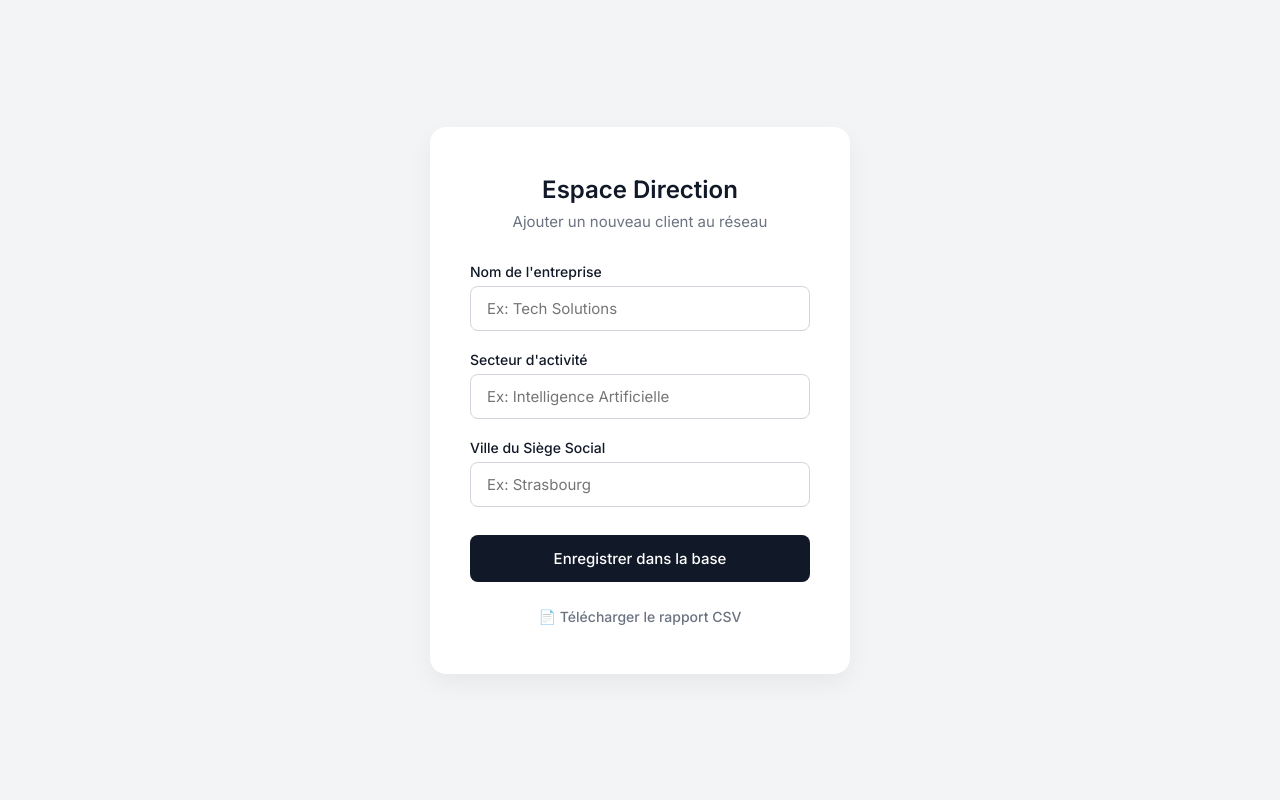
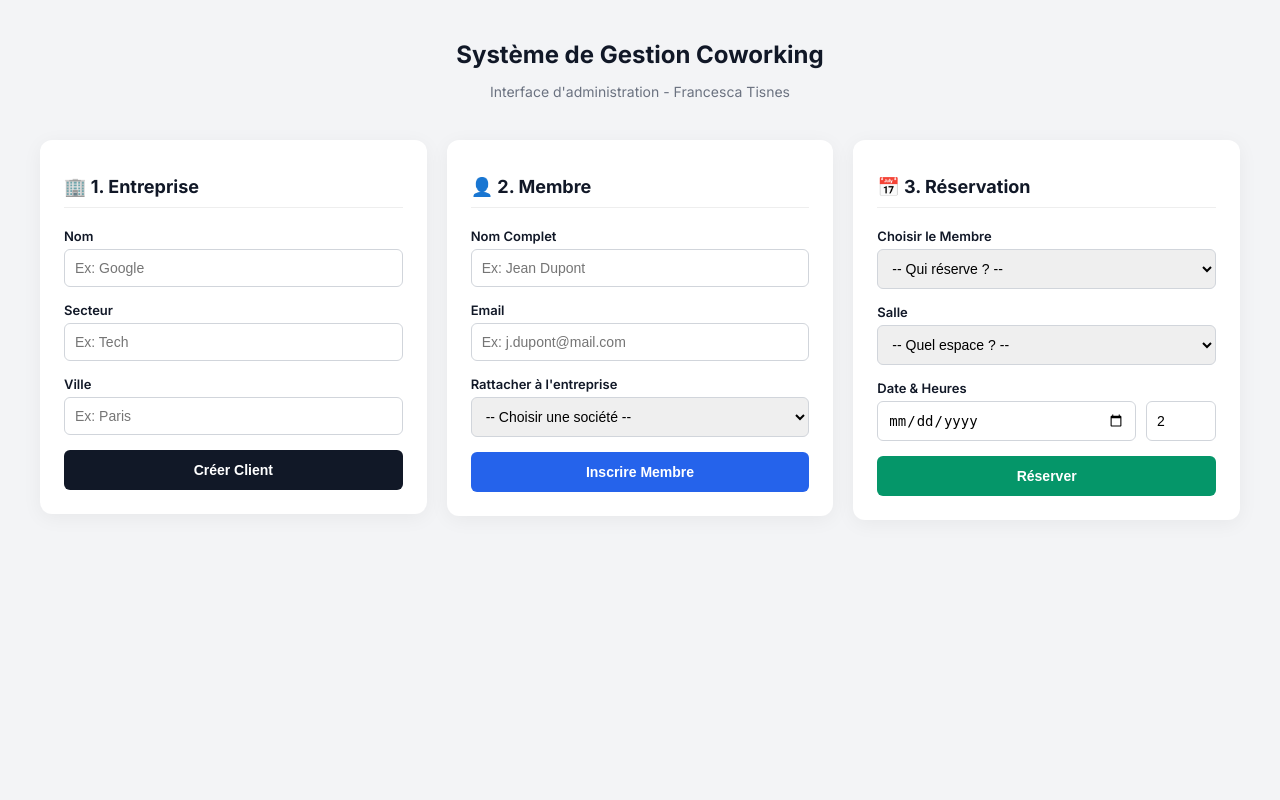
Before and after one commit to f-tisnes/projet_coworking_py_sql, a Flask app: page / in a window 1280 px wide. Run offline with Flask 3, Linux system fonts and the light colour scheme; data that the repository does not hold is empty.

Commit message:
Ajout du workflow complet (Entreprise/Membre/Réservation) et diagramme Mermaid

```diff
--- a/app.py
+++ b/app.py
@@ -6,30 +6,68 @@ DB_PATH = "coworking_base.db"
 
 @app.route('/')
 def home():
-    """Affiche le formulaire principal."""
-    return render_template('index.html')
+    """Affiche les formulaires avec les listes dynamiques (Membres, Salles, Entreprises)."""
+    with sqlite3.connect(DB_PATH) as conn:
+        conn.row_factory = sqlite3.Row
+        cur = conn.cursor()
 
-@app.route('/ajouter', methods=['POST'])
-def ajouter():
-    """Gère l'insertion SQL et redirige vers la page de succès."""
+        # 1. On récupère les membres pour les réservations
+        cur.execute("SELECT id, nom_complet FROM membres ORDER BY nom_complet")
+        membres = cur.fetchall()
+
+        # 2. On récupère les salles pour les réservations
+        cur.execute("SELECT id, nom_salle FROM salles ORDER BY nom_salle")
+        salles = cur.fetchall()
+
+        # 3. On récupère les entreprises pour le nouveau membre
+        cur.execute("SELECT id, nom FROM entreprises ORDER BY nom")
+        entreprises = cur.fetchall()
+
+    return render_template('index.html', membres=membres, salles=salles, entreprises=entreprises)
+
+@app.route('/ajouter_entreprise', methods=['POST'])
+def ajouter_entreprise():
     nom = request.form.get('nom')
     secteur = request.form.get('secteur')
     ville = request.form.get('ville')
-
     try:
         with sqlite3.connect(DB_PATH) as conn:
             cur = conn.cursor()
-            cur.execute(
-                "INSERT INTO entreprises (nom, secteur, ville) VALUES (?, ?, ?)",
-                (nom, secteur, ville)
-            )
+            cur.execute("INSERT INTO entreprises (nom, secteur, ville) VALUES (?, ?, ?)", (nom, secteur, ville))
             conn.commit()
+        return render_template('success.html', message=f"L'entreprise {nom} a bien été ajoutée.")
+    except sqlite3.Error as e:
+        return f"Erreur : {e}", 500
 
-        # On passe le nom de l'entreprise à notre nouveau template de succès
-        return render_template('success.html', nom_entreprise=nom)
+@app.route('/ajouter_membre', methods=['POST'])
+def ajouter_membre():
+    """Lie un nouvel humain à une entreprise existante."""
+    nom_complet = request.form.get('nom_complet')
+    email = request.form.get('email')
+    entreprise_id = request.form.get('entreprise_id')
+    try:
+        with sqlite3.connect(DB_PATH) as conn:
+            cur = conn.cursor()
+            cur.execute("INSERT INTO membres (nom_complet, email, entreprise_id) VALUES (?, ?, ?)", (nom_complet, email, entreprise_id))
+            conn.commit()
+        return render_template('success.html', message=f"Le membre {nom_complet} a été rattaché avec succès.")
+    except sqlite3.Error as e:
+        return f"Erreur : {e}", 500
 
+@app.route('/ajouter_reservation', methods=['POST'])
+def ajouter_reservation():
+    membre_id = request.form.get('membre_id')
+    salle_id = request.form.get('salle_id')
+    date_resa = request.form.get('date_resa')
+    duree = request.form.get('duree')
+    try:
+        with sqlite3.connect(DB_PATH) as conn:
+            cur = conn.cursor()
+            cur.execute("INSERT INTO reservations (membre_id, salle_id, date_resa, duree_heures) VALUES (?, ?, ?, ?)", (membre_id, salle_id, date_resa, duree))
+            conn.commit()
+        return render_template('success.html', message=f"Réservation confirmée pour le {date_resa}.")
     except sqlite3.Error as e:
-        return f"<h1>❌ Erreur Système</h1><p>{e}</p><a href='/'>Retour</a>", 500
+        return f"Erreur : {e}", 500
 
 if __name__ == "__main__":
     app.run(debug=True)
--- a/templates/index.html
+++ b/templates/index.html
@@ -4,155 +4,127 @@
     <meta charset="UTF-8">
     <meta name="viewport" content="width=device-width, initial-scale=1.0">
     <title>Direction Coworking - TISNES</title>
-    <link href="https://fonts.googleapis.com/css2?family=Inter:wght@400;500;600&display=swap" rel="stylesheet">
+    <link href="https://fonts.googleapis.com/css2?family=Inter:wght@400;500;600;700&display=swap" rel="stylesheet">
     <style>
-        :root {
-            --primary: #111827; /* Noir très élégant pour les boutons */
-            --primary-hover: #374151;
-            --bg-color: #F3F4F6; /* Gris très doux pour le fond */
-            --card-bg: #FFFFFF;
-            --text-main: #111827;
-            --text-muted: #6B7280;
-            --border-color: #D1D5DB;
-            --input-focus: #3B82F6; /* Liseré bleu au clic */
+        :root { --primary: #111827; --bg-color: #F3F4F6; --card-bg: #FFFFFF; --text-muted: #6B7280; --input-focus: #3B82F6; }
+        body { font-family: 'Inter', sans-serif; background-color: var(--bg-color); margin: 0; padding: 40px; color: #111827; }
+
+        /* Layout en 3 colonnes pour le tableau de bord */
+        .container {
+            display: grid;
+            grid-template-columns: repeat(3, 1fr);
+            gap: 20px;
+            max-width: 1200px;
+            margin: 0 auto;
         }
 
-        body {
-            font-family: 'Inter', sans-serif;
-            background-color: var(--bg-color);
-            margin: 0;
-            display: flex;
-            justify-content: center;
-            align-items: center;
-            min-height: 100vh;
-            color: var(--text-main);
+        @media (max-width: 1024px) { .container { grid-template-columns: 1fr; } }
+
+        .card {
+            background: var(--card-bg);
+            padding: 24px;
+            border-radius: 12px;
+            box-shadow: 0 4px 20px rgba(0,0,0,0.05);
+            height: fit-content;
         }
 
-        .container {
-            background-color: var(--card-bg);
-            padding: 48px 40px;
-            border-radius: 16px;
-            box-shadow: 0 10px 25px rgba(0, 0, 0, 0.05);
-            width: 100%;
-            max-width: 420px;
-            box-sizing: border-box;
-            animation: fadeIn 0.4s ease-out;
-        }
+        h1 { font-size: 18px; margin-bottom: 20px; border-bottom: 1px solid #eee; padding-bottom: 10px; display: flex; align-items: center; gap: 10px; }
+        .form-group { margin-bottom: 15px; }
+        label { display: block; margin-bottom: 5px; font-size: 13px; font-weight: 600; }
+        input, select { width: 100%; padding: 10px; border: 1px solid #D1D5DB; border-radius: 6px; font-size: 14px; box-sizing: border-box; }
+        input:focus, select:focus { outline: none; border-color: var(--input-focus); ring: 2px var(--input-focus); }
 
-        @keyframes fadeIn {
-            from { opacity: 0; transform: translateY(10px); }
-            to { opacity: 1; transform: translateY(0); }
-        }
-
-        h1 {
-            margin: 0 0 8px 0;
-            font-size: 24px;
-            font-weight: 600;
-            text-align: center;
-        }
-
-        p.subtitle {
-            color: var(--text-muted);
-            text-align: center;
-            margin: 0 0 32px 0;
-            font-size: 15px;
-        }
-
-        .form-group {
-            margin-bottom: 20px;
-        }
-
-        label {
-            display: block;
-            margin-bottom: 6px;
-            font-weight: 500;
-            font-size: 14px;
-        }
-
-        input[type="text"] {
-            width: 100%;
-            padding: 12px 16px;
-            border: 1px solid var(--border-color);
-            border-radius: 8px;
-            font-size: 15px;
-            font-family: inherit;
-            transition: all 0.2s ease;
-            box-sizing: border-box;
-        }
-
-        input[type="text"]:focus {
-            outline: none;
-            border-color: var(--input-focus);
-            box-shadow: 0 0 0 3px rgba(59, 130, 246, 0.1);
-        }
-
-        button {
-            width: 100%;
-            padding: 14px;
-            background-color: var(--primary);
-            color: white;
-            border: none;
-            border-radius: 8px;
-            font-size: 15px;
-            font-weight: 500;
-            cursor: pointer;
-            transition: background-color 0.2s ease;
-            margin-top: 8px;
-            font-family: inherit;
-        }
-
-        button:hover {
-            background-color: var(--primary-hover);
-        }
-
-        .actions {
-            margin-top: 24px;
-            text-align: center;
-        }
-
-        .btn-secondary {
-            color: var(--text-muted);
-            text-decoration: none;
-            font-size: 14px;
-            font-weight: 500;
-            transition: color 0.2s ease;
-        }
-
-        .btn-secondary:hover {
-            color: var(--primary);
-            text-decoration: underline;
-        }
+        button { width: 100%; padding: 12px; border: none; border-radius: 6px; font-weight: 600; cursor: pointer; transition: 0.2s; font-size: 14px; color: white; }
+        .btn-black { background: #111827; }
+        .btn-blue { background: #2563EB; }
+        .btn-green { background: #059669; }
+        button:hover { opacity: 0.9; transform: translateY(-1px); }
     </style>
 </head>
 <body>
-    <div class="container">
-        <h1>Espace Direction</h1>
-        <p class="subtitle">Ajouter un nouveau client au réseau</p>
 
-        <form action="/ajouter" method="post">
-            <div class="form-group">
-                <label for="nom">Nom de l'entreprise</label>
-                <input type="text" id="nom" name="nom" placeholder="Ex: Tech Solutions" required>
+    <div style="text-align: center; margin-bottom: 40px;">
+        <h2 style="margin: 0;">Système de Gestion Coworking</h2>
+        <p style="color: var(--text-muted); font-size: 14px;">Interface d'administration - Francesca Tisnes</p>
     </div>
 
+    <div class="container">
+
+        <div class="card">
+            <h1>🏢 1. Entreprise</h1>
+            <form action="/ajouter_entreprise" method="post">
                 <div class="form-group">
-                <label for="secteur">Secteur d'activité</label>
-                <input type="text" id="secteur" name="secteur" placeholder="Ex: Intelligence Artificielle" required>
+                    <label>Nom</label>
+                    <input type="text" name="nom" placeholder="Ex: Google" required>
+                </div>
+                <div class="form-group">
+                    <label>Secteur</label>
+                    <input type="text" name="secteur" placeholder="Ex: Tech" required>
+                </div>
+                <div class="form-group">
+                    <label>Ville</label>
+                    <input type="text" name="ville" placeholder="Ex: Paris" required>
+                </div>
+                <button type="submit" class="btn-black">Créer Client</button>
+            </form>
         </div>
 
+        <div class="card">
+            <h1>👤 2. Membre</h1>
+            <form action="/ajouter_membre" method="post">
                 <div class="form-group">
-                <label for="ville">Ville du Siège Social</label>
-                <input type="text" id="ville" name="ville" placeholder="Ex: Strasbourg" required>
+                    <label>Nom Complet</label>
+                    <input type="text" name="nom_complet" placeholder="Ex: Jean Dupont" required>
+                </div>
+                <div class="form-group">
+                    <label>Email</label>
+                    <input type="text" name="email" placeholder="Ex: j.dupont@mail.com" required>
+                </div>
+                <div class="form-group">
+                    <label>Rattacher à l'entreprise</label>
+                    <select name="entreprise_id" required>
+                        <option value="">-- Choisir une société --</option>
+                        {% for ent in entreprises %}
+                            <option value="{{ ent.id }}">{{ ent.nom }}</option>
+                        {% endfor %}
+                    </select>
+                </div>
+                <button type="submit" class="btn-blue">Inscrire Membre</button>
+            </form>
         </div>
 
-            <button type="submit">Enregistrer dans la base</button>
+        <div class="card">
+            <h1>📅 3. Réservation</h1>
+            <form action="/ajouter_reservation" method="post">
+                <div class="form-group">
+                    <label>Choisir le Membre</label>
+                    <select name="membre_id" required>
+                        <option value="">-- Qui réserve ? --</option>
+                        {% for membre in membres %}
+                            <option value="{{ membre.id }}">{{ membre.nom_complet }}</option>
+                        {% endfor %}
+                    </select>
+                </div>
+                <div class="form-group">
+                    <label>Salle</label>
+                    <select name="salle_id" required>
+                        <option value="">-- Quel espace ? --</option>
+                        {% for salle in salles %}
+                            <option value="{{ salle.id }}">{{ salle.nom_salle }}</option>
+                        {% endfor %}
+                    </select>
+                </div>
+                <div class="form-group">
+                    <label>Date & Heures</label>
+                    <div style="display: flex; gap: 10px;">
+                        <input type="date" name="date_resa" required>
+                        <input type="number" name="duree" value="2" min="1" max="12" style="width: 70px;">
+                    </div>
+                </div>
+                <button type="submit" class="btn-green">Réserver</button>
             </form>
+        </div>
 
-        <div class="actions">
-            <a href="/rapport" class="btn-secondary">
-                📄 Télécharger le rapport CSV
-            </a>
-        </div>
     </div>
 </body>
 </html>
--- a/templates/success.html
+++ b/templates/success.html
@@ -109,7 +109,7 @@
         </div>
 
         <h1>Enregistrement validé</h1>
-        <p>L'entreprise <span class="entreprise-name">{{ nom_entreprise }}</span> a bien été intégrée à la base de données SQL et est prête à l'emploi.</p>
+        <p class="entreprise-name">{{ message }}</p>
 
         <a href="/" class="btn-back">Retour au tableau de bord</a>
     </div>
```
Also changed, not shown: DESIGN.md (+57 -15 lines), rapport_activite.csv (+10 -9 lines), README.md, 1 other file. Lines whose indentation alone changed are shown as unchanged.
